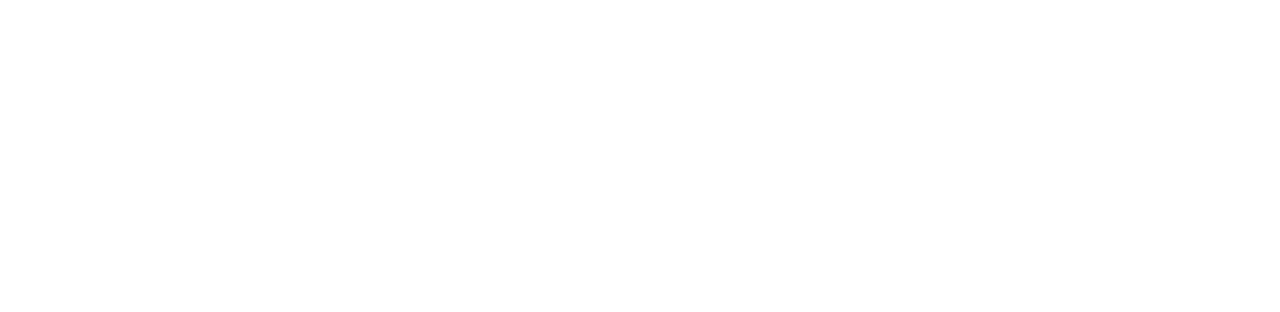
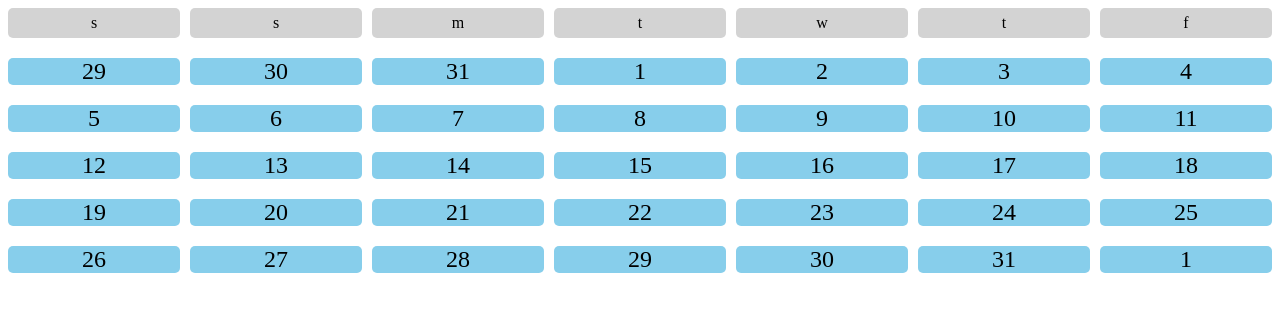
Before and after one commit to amir95web/calander, a plain HTML site: page index.html in a window 1280 px wide. Drawn offline with Linux system fonts and the light colour scheme.

Commit message:
task comlete

```diff
--- a/index.html
+++ b/index.html
@@ -5,8 +5,53 @@
             <meta charset="UTF-8">
             <meta name="viewport" content="width=device-width, initial-scale=1.0">
             <title>Document</title>
+            <link rel="stylesheet" href="style.css">
         </head>
         <body>
+            <div class="calender">
+                <div class="day">s</div>
+                <div class="day">s</div>
+                <div class="day">m</div>
+                <div class="day">t</div>
+                <div class="day">w</div>
+                <div class="day">t</div>
+                <div class="day">f</div>
+                <div class="date">29</div>
+                <div class="date">30</div>
+                <div class="date">31</div>
+                <div class="date">1</div>
+                <div class="date">2</div>
+                <div class="date">3</div>
+                <div class="date">4</div>
+                <div class="date">5</div>
+                <div class="date">6</div>
+                <div class="date">7</div>
+                <div class="date">8</div>
+                <div class="date">9</div>
+                <div class="date">10</div>
+                <div class="date">11</div>
+                <div class="date">12</div>
+                <div class="date">13</div>
+                <div class="date">14</div>
+                <div class="date">15</div>
+                <div class="date">16</div>
+                <div class="date">17</div>
+                <div class="date">18</div>
+                <div class="date">19</div>
+                <div class="date">20</div>
+                <div class="date">21</div>
+                <div class="date">22</div>
+                <div class="date">23</div>
+                <div class="date">24</div>
+                <div class="date">25</div>
+                <div class="date">26</div>
+                <div class="date">27</div>
+                <div class="date">28</div>
+                <div class="date">29</div>
+                <div class="date">30</div>
+                <div class="date">31</div>
+                <div class="date">1</div>
 
+            </div>
         </body>
         </html>
--- /dev/null
+++ b/style.css
@@ -0,0 +1,23 @@
+.calender{
+    display: grid;
+    grid-template-columns: repeat(7, 1fr);
+    grid-template-rows: 30px repeat(5, 1fr);
+    row-gap: 20px;
+    column-gap: 10px;
+
+}
+.date, .day{
+    background-color: skyblue;
+    border-radius: 5px;
+
+    display: flex;
+    align-items: center;
+    justify-content: center;
+    text-align: center;
+    font-size: 1.5em;
+}
+.day{
+    background-color: lightgrey;
+    font-size: 1em;
+
+}
```
